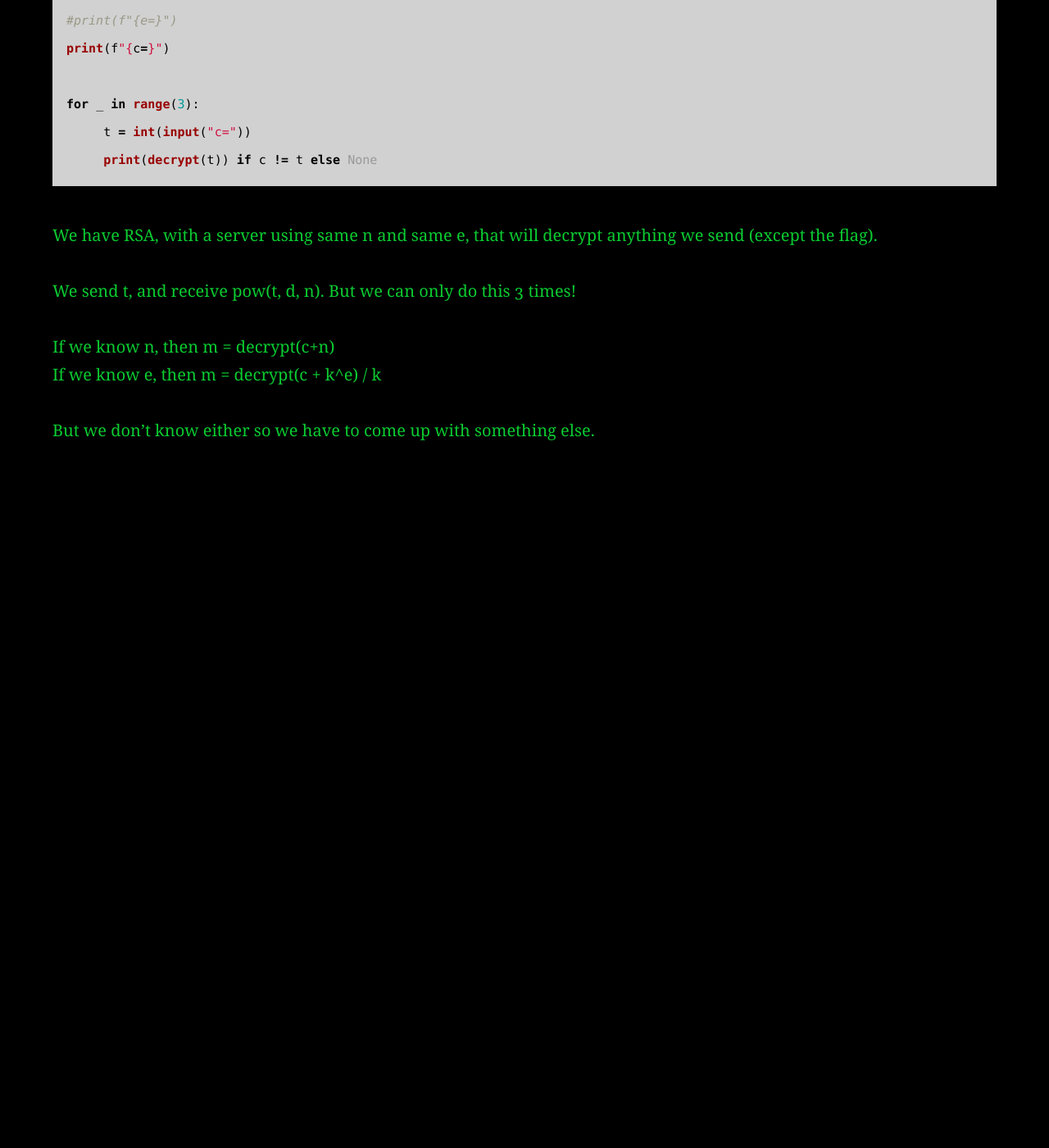
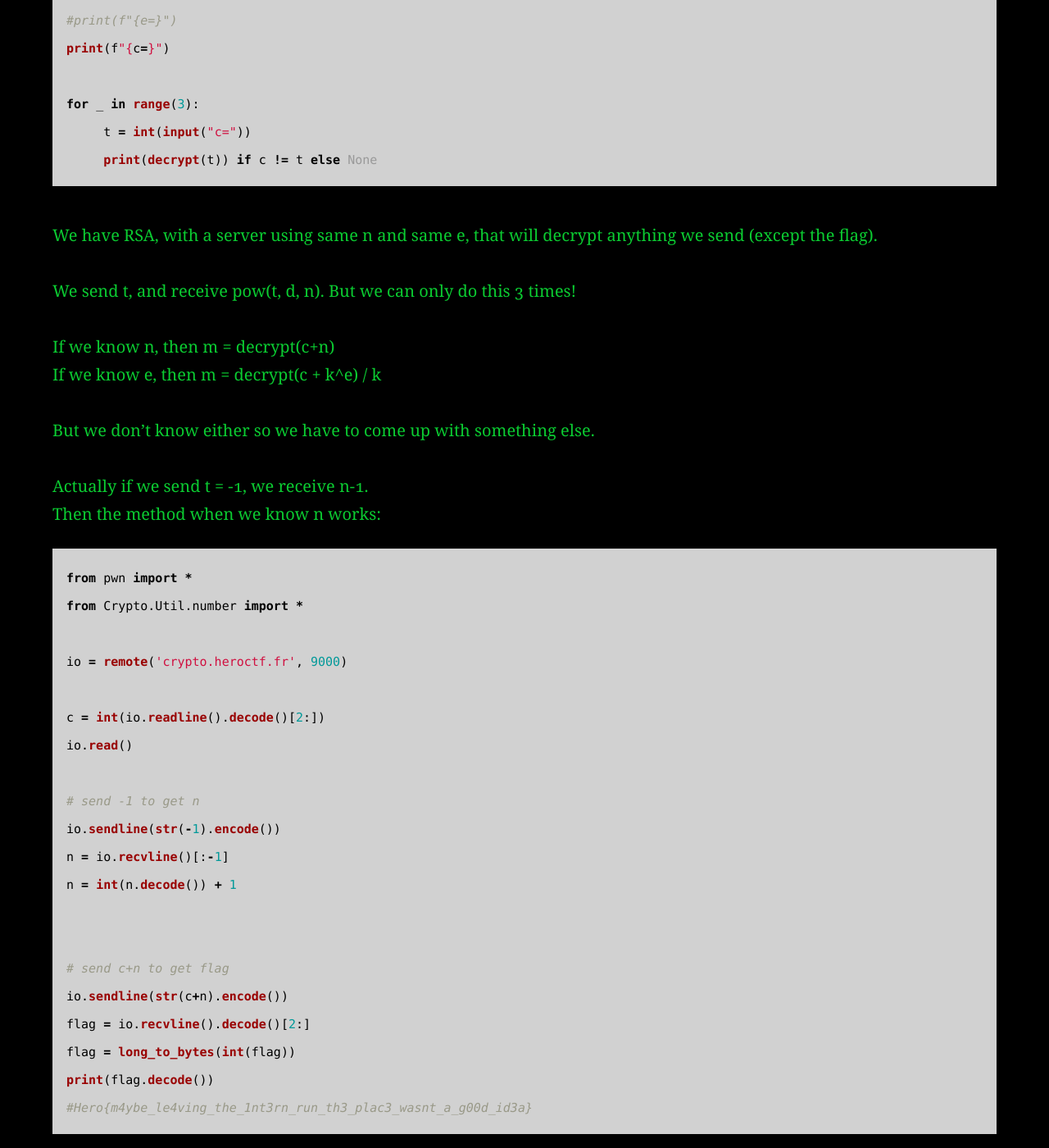
Before and after one commit to AC01010/Connor-McCartney.github.io, a Jekyll site: the page built from _posts/2012-12-21-heroctf-2022.md, in a window 1280 px wide and 1400 px high, scrolled down 2255 px. Shown: the whole window at 82% size. Built offline with Jekyll 4.4.1, drawn with Linux system fonts in a browser that asks for light colours; before the commit the page ends 2822 px from its top, so only the background shows below that.

Commit message:
Update 2012-12-21-heroctf-2022.md

````diff
--- a/_posts/2012-12-21-heroctf-2022.md
+++ b/_posts/2012-12-21-heroctf-2022.md
@@ -87,3 +87,29 @@ If we know n, then m = decrypt(c+n) <br>
 If we know e, then m = decrypt(c + k^e) / k
 
 But we don't know either so we have to come up with something else.
+
+Actually if we send t = -1, we receive n-1. <br>
+Then the method when we know n works:
+
+```python
+from pwn import *
+from Crypto.Util.number import *
+
+io = remote('crypto.heroctf.fr', 9000)
+
+c = int(io.readline().decode()[2:])
+io.read()
+
+# send -1 to get n
+io.sendline(str(-1).encode())
+n = io.recvline()[:-1]
+n = int(n.decode()) + 1
+
+
+# send c+n to get flag
+io.sendline(str(c+n).encode())
+flag = io.recvline().decode()[2:]
+flag = long_to_bytes(int(flag))
+print(flag.decode())
+#Hero{m4ybe_le4ving_the_1nt3rn_run_th3_plac3_wasnt_a_g00d_id3a}
+```
````
